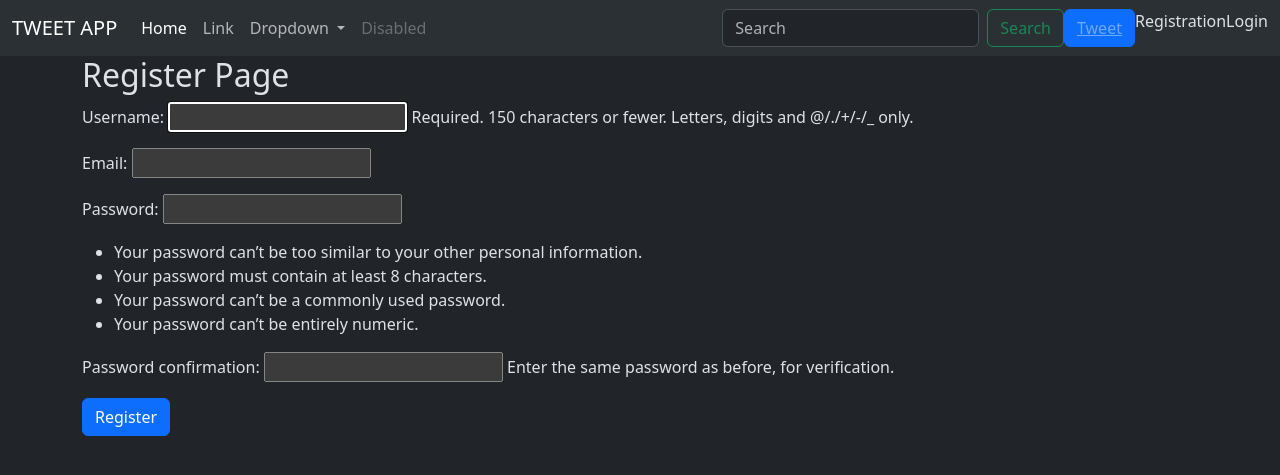
After one commit to karki-anurag/Django-Tweet-Project, a Django app: page /registration/ in a window 1280 px wide. The commit adds this page. Shown: the top 475 px of the page. Run offline with Django 5.2, Linux system fonts and the light colour scheme.

Commit message:
custom User registration feature

```diff
--- a/TweetApp/Templates/layout.html
+++ b/TweetApp/Templates/layout.html
@@ -44,6 +44,16 @@
       <form class="d-flex" role="search">
         <input class="form-control me-2" type="search" placeholder="Search" aria-label="Search"/>
         <button class="btn btn-outline-success" type="submit">Search</button>
+        <button class="btn btn-primary"><a href="{% url "tweet_list" %}">Tweet</a></button>
+        {% if user.is_authenticated %}
+          <form method="GET" action="{% url 'login' %}">
+            {% csrf_token %}
+            <button class="btn btn-danger" type="submit" <a href="{% url "logout" %}">Logout</a></button>
+          </form>
+        {% else %}
+          <a class="nav-link active" aria-current="page" href="{% url "registration" %}">Registration</a>
+          <a class="nav-link active" aria-current="page" href="{% url "login" %}">Login</a>
+        {% endif %}
       </form>
     </div>
   </div>
--- /dev/null
+++ b/TweetApp/Templates/registration/register.html
@@ -0,0 +1,12 @@
+{% extends "layout.html" %}
+
+{% block Content %}
+<h2>Register Page</h2>
+
+<form method = 'Post'>
+    {% csrf_token %}
+    {{form.as_p}}
+    <button class = 'btn btn-primary'>Register</button>
+
+</form>
+{% endblock %}
--- a/TweetApp/Tweet/Templates/tweet_list.html
+++ b/TweetApp/Tweet/Templates/tweet_list.html
@@ -16,8 +16,11 @@ Tweet List
         <div class="card-body">
             <h5 class="card-title">{{ tweets.user.username }}</h5>
             <p class="card-text">{{ tweets.text }}</p>
+            {% if tweets.user == user %}
             <a href="{% url 'tweet_edit' tweets.id %}" class="btn btn-primary">Edit</a>
             <a href="{% url 'tweet_delete' tweets.id %}" class="btn btn-danger">Delete</a>
+            {% endif %}
+
         </div>
     </div>
     {% endfor %}
--- a/TweetApp/Tweet/forms.py
+++ b/TweetApp/Tweet/forms.py
@@ -1,8 +1,16 @@
 
 from django import forms
 from .models import Tweet
+from django.contrib.auth.forms import UserCreationForm
+from django.contrib.auth.models import User
 
 class TweetForms(forms.ModelForm):
     class Meta:
         model = Tweet
         fields = ['text', 'image']
+
+class RegistrationForm(UserCreationForm):
+    email = forms.EmailField()
+    class Meta:
+        model = User
+        fields = ('username', 'email', 'password1', 'password2')
--- a/TweetApp/Tweet/urls.py
+++ b/TweetApp/Tweet/urls.py
@@ -22,7 +22,7 @@ from . import views
 urlpatterns = [
     path('', views.landing_page, name='landing_page'),
 
-    path('Tweet/', views.index, name='index'),
+    path('Tweet/', views.tweet_list, name='tweet_list'),
 
     path('list/', views.tweet_list, name= 'tweet_list'),
 
@@ -31,4 +31,9 @@ urlpatterns = [
     path('<int:tweet_id>/edit/', views.tweet_edit, name='tweet_edit'),
 
     path('<int:tweet_id>/delete/', views.tweet_delete, name='tweet_delete'),
+
+    path('registration/', views.registration, name='registration'),
+
+
+
 ]
--- a/TweetApp/Tweet/views.py
+++ b/TweetApp/Tweet/views.py
@@ -1,19 +1,20 @@
+from re import U
 from django.shortcuts import render
 from .models import Tweet
-from .forms import TweetForms
+from .forms import TweetForms, RegistrationForm
 from django.shortcuts import get_object_or_404, redirect
+from django.contrib.auth.decorators import login_required
+from django.contrib.auth import login
 
 # Create your views here.
 def landing_page(request):
     return render(request, 'home.html')
 
-def index(request):
-    return render(request, 'index.html')
-
 def tweet_list(request):
     tweet = Tweet.objects.all().order_by('-created_at')
     return render(request, 'tweet_list.html', {'tweet': tweet})
 
+@login_required
 def tweet_create(request):
     if request.method == "POST":
       form = TweetForms(request.POST, request.FILES)
@@ -26,7 +27,7 @@ def tweet_create(request):
         form = TweetForms()
     return render(request, 'form_create.html', {'form': form})
 
-
+@login_required
 def tweet_edit(request, tweet_id):
     tweet = get_object_or_404(Tweet, pk = tweet_id, user = request.user)
     if request.method == 'POST':
@@ -40,9 +41,25 @@ def tweet_edit(request, tweet_id):
             form = TweetForms(instance=tweet)
     return render(request, 'form_create.html', {'form': form})
 
+
+@login_required
 def tweet_delete(request, tweet_id):
     tweet = get_object_or_404(Tweet, pk = tweet_id, user = request.user)
     if request.method == 'POST':
         tweet.delete()
         return redirect('tweet_list')
     return render(request, 'tweet_confirm_delete.html', {'tweet': tweet})
+
+def registration(request):
+    if request.method == 'POST':
+        form = RegistrationForm(request.POST)
+        if form.is_valid():
+            user = form.save(commit = False)
+            user.set_password(form.cleaned_data['password1'])
+            user.save()
+            login(request, user)
+            return redirect('tweet_list')
+    else:
+        form = RegistrationForm()
+
+    return render(request, 'registration/register.html', {'form': form})
--- a/TweetApp/TweetApp/settings.py
+++ b/TweetApp/TweetApp/settings.py
@@ -125,3 +125,8 @@ STATICFILES_DiR = [os.path.join(BASE_DIR, 'static')]
 # https://docs.djangoproject.com/en/5.2/ref/settings/#default-auto-field
 
 DEFAULT_AUTO_FIELD = 'django.db.models.BigAutoField'
+
+LOGIN_URL = '/accounts/login/'
+
+LOGIN_REDIRECT_URL =  '/Tweet/'
+LOGOUT_REDIRECT_URL =  '/Tweet/'
--- a/TweetApp/TweetApp/urls.py
+++ b/TweetApp/TweetApp/urls.py
@@ -19,9 +19,12 @@ from django.contrib import admin
 from django.urls import path,include
 from django.conf import settings
 from django.conf.urls.static import static
+# from django.contrib.auth.urls import Views
 
 urlpatterns = [
     # path('', views.),
     path('admin/', admin.site.urls),
     path('', include('Tweet.urls')),
+    path('accounts/', include('django.contrib.auth.urls')),
+
 ]+ static(settings.MEDIA_URL, document_root=settings.MEDIA_ROOT)
```
Also changed, not shown: TweetApp/Templates/registration/loged_out.html (added, +8 -0 lines), TweetApp/Templates/registration/login.html (added, +15 -0 lines), TweetApp/Tweet/Templates/index.html (deleted, +0 -9 lines), TweetApp/media/images/0.jpg (added), TweetApp/media/images/4.jpg (added), TweetApp/media/images/IMG_20190823_200825.jpg (added).
